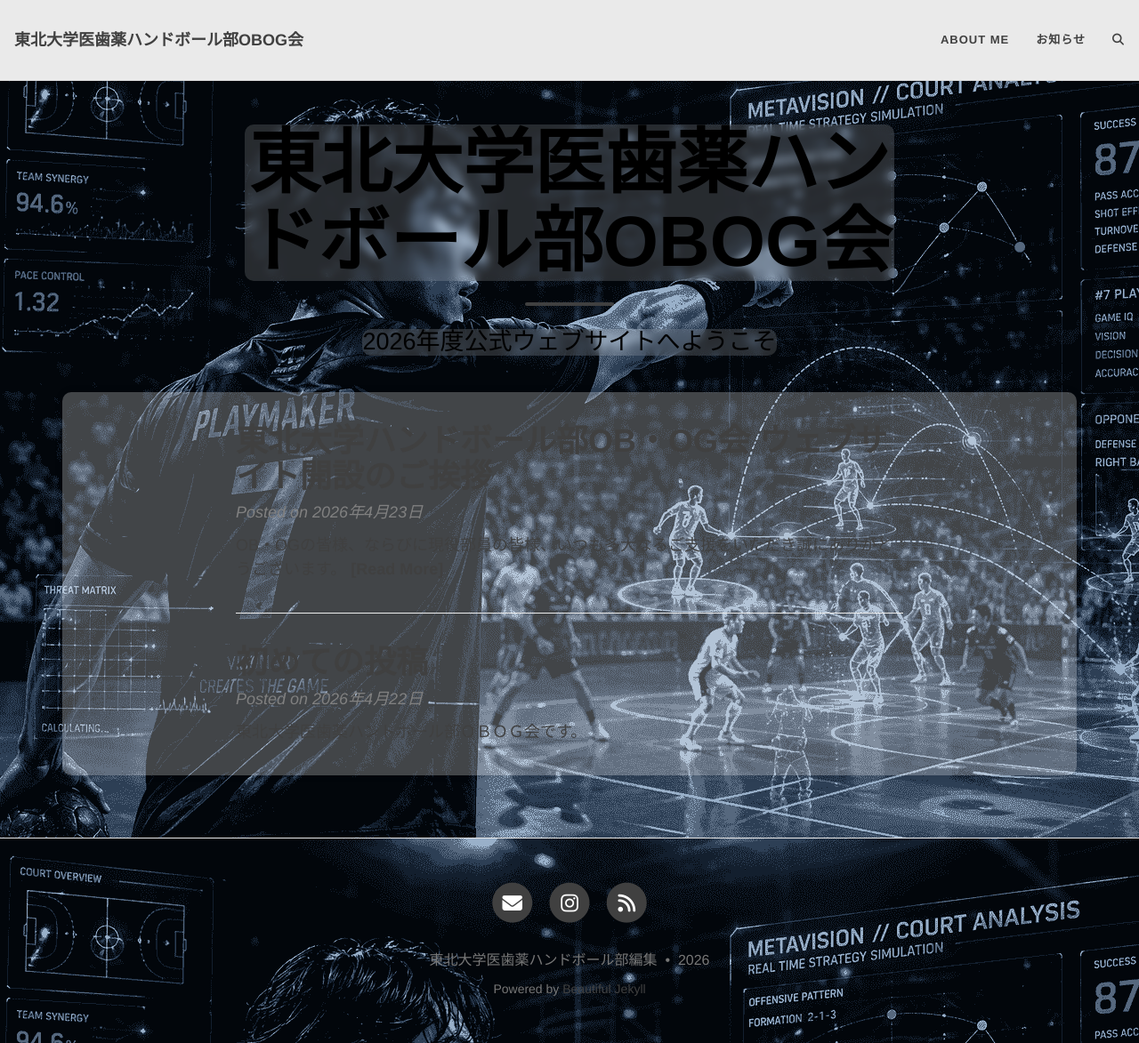
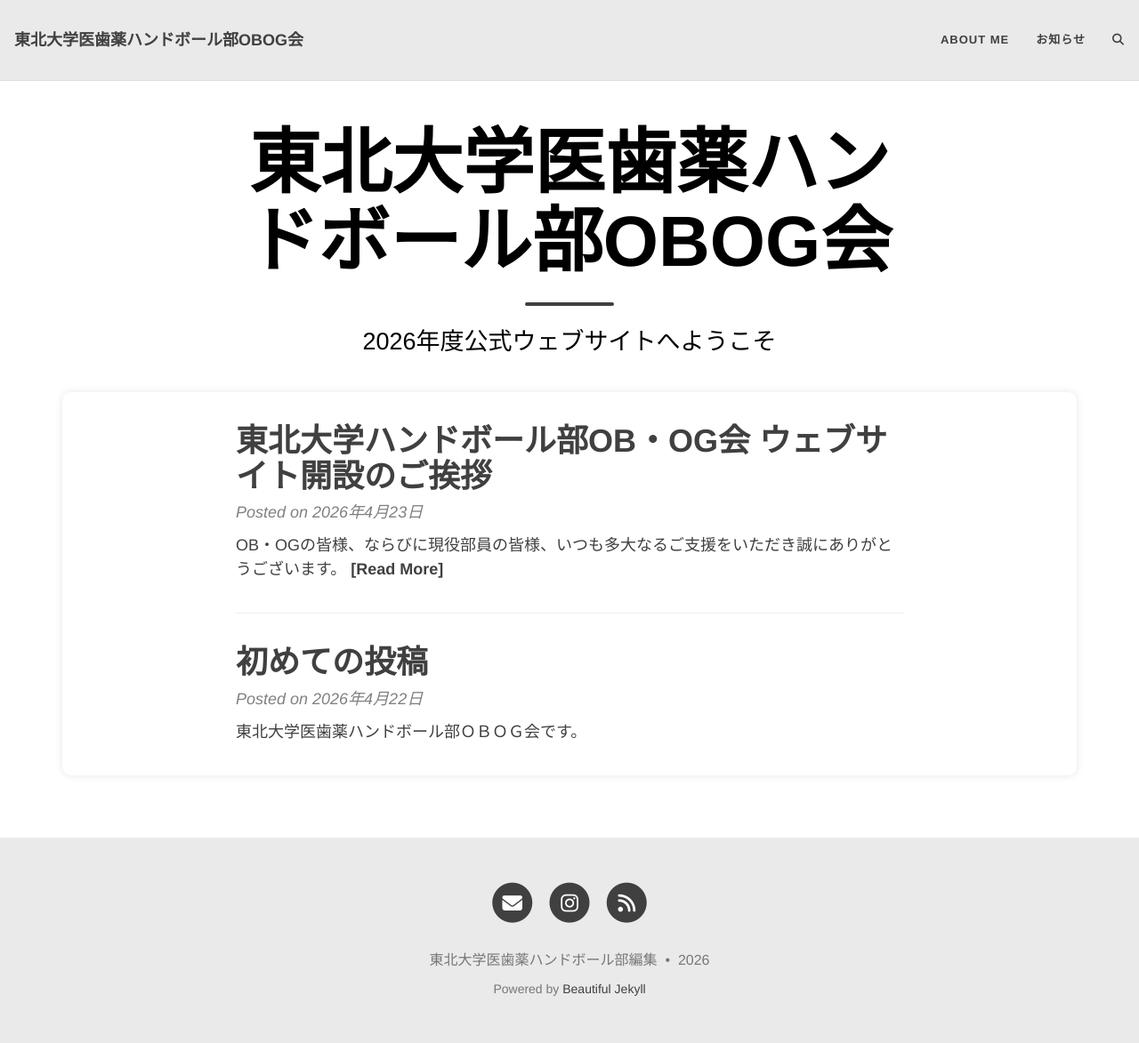
Before and after one commit to tohokuunivoldboyandgirl/website, a Jekyll site: the page built from index.html, in a window 1280 px wide and 1173 px high. Shown: the whole window at 89% size. Built offline with Jekyll 4.4.1, drawn with Linux system fonts in a browser that asks for light colours; the list of posts is cut into pages by our own code; comment, search, counter and statistics services are not loaded.

Commit message:
Update _config.yml

```diff
--- a/_config.yml
+++ b/_config.yml
@@ -154,8 +154,8 @@ footer-hover-col: "#0085A1"
 
 #navbar-img: "/assets/img/hadballimage.png"
 #footer-img: "/assets/img/handball.jpeg"
-footer-img: "/assets/img/hadballimage.png"
-page-img: "/assets/img/hadballimage.png"
+#footer-img: "/assets/img/hadballimage.png"
+#page-img: "/assets/img/hadballimage.png"
 
 # Suggest a colour for mobile browsers to use as the browser's theme. This is only supported by a few mobile browsers.
 mobile-theme-col: "#0085A1"
```
